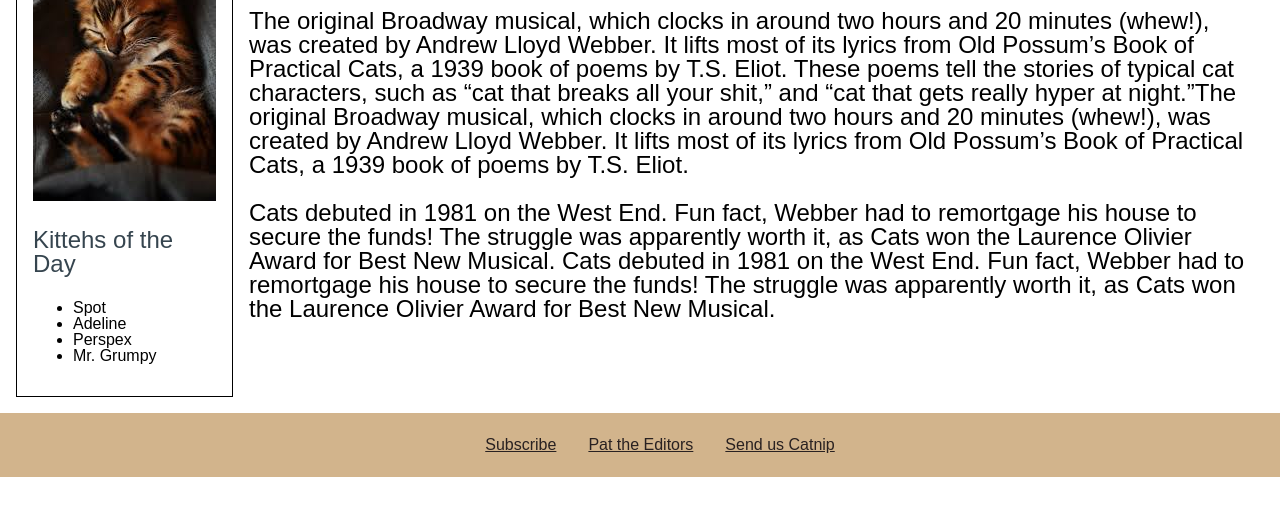
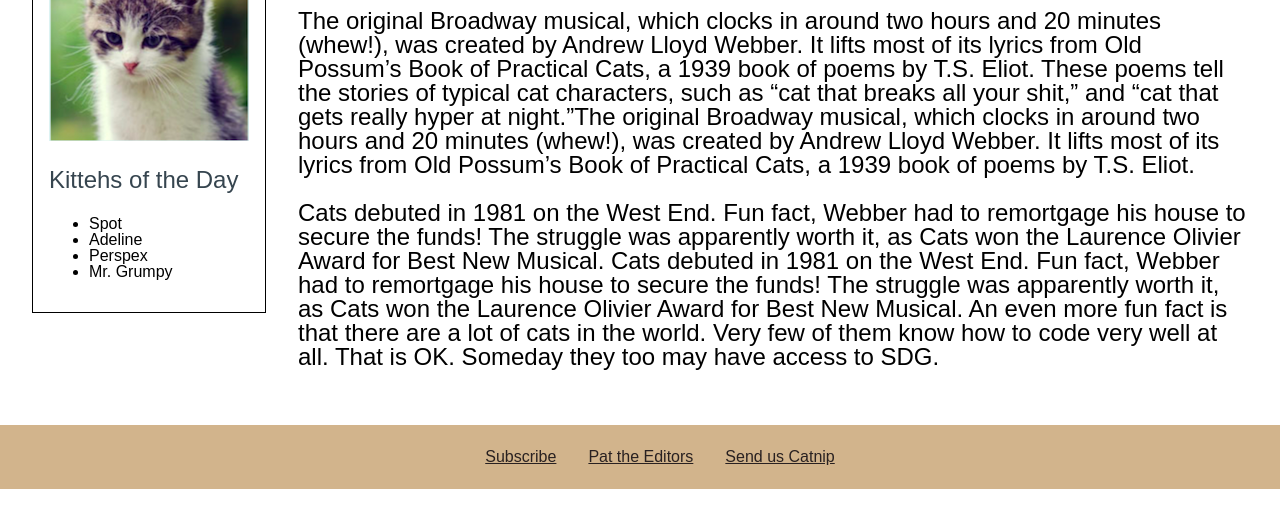
Before and after one commit to clgrogan/the-daily-kitteh, a website: page public/index.html in a window 1280 px wide. Shown: the part 322-843 px from the top of the page. Drawn offline with Linux system fonts and the light colour scheme.

Commit message:
updated project 1

```diff
--- a/public/index.html
+++ b/public/index.html
@@ -21,8 +21,8 @@
 
     <main>
       <section class="left_section">
-        <!-- <div class="cat_container"> -->
-        <img src="./images/kitten.jpeg" alt="A Cat" />
+        <div class="cat_container">
+          <img src="./images/kitten4.png" alt="A Cat" />
           <h3>Kittehs of the Day</h3>
           <ul class="KOD">
             <li>Spot</li>
@@ -30,7 +30,7 @@
             <li>Perspex</li>
             <li>Mr. Grumpy</li>
           </ul>
-        <!-- </div> -->
+        </div>
       </section>
 
       <section class="right_section">
@@ -53,13 +53,14 @@
           Cats debuted in 1981 on the West End. Fun fact, Webber had to
           remortgage his house to secure the funds! The struggle was apparently
           worth it, as Cats won the Laurence Olivier Award for Best New Musical.
+          An even more fun fact is that there are a lot of cats in the world.
+          Very few of them know how to code very well at all. That is OK.
+          Someday they too may have access to SDG.
         </p>
       </section>
     </main>
     <nav class="bottom-nav">
       <ul>
-        <!-- <li>XXXXXX</li> -->
-        <!-- <li><a href="/index.html">Ferrel Adventures</a></li> -->
         <li><a href="https://www.google.com">Subscribe</a></li>
         <li><a href="//www.microsoft.com">Pat the Editors</a></li>
         <li><a href="mailto:curtgrogan@outlook.com">Send us Catnip</a></li>
--- a/public/screen.css
+++ b/public/screen.css
@@ -74,19 +74,20 @@ main section {
   padding: 1rem;
 }
 
-.left_section {
+/* .left_section {
   width: 25%;
   border: 0.1rem;
   border-style: solid;
-}
+} */
 
 .right_section p {
   font: 1.5rem / 1 sans-serif;
 }
 
-/* .cat_container {
-  border: 10px;
+.cat_container {
+  padding: 1rem;
+  border: 0.1rem;
   border-color: black;
   border-style: solid;
-  background-color: violet;
-} */
+  /* background-color: violet; */
+}
```
Also changed, not shown: package.json (+5 -3 lines), public/images/kitten4.png (added), 1 other file. Lines whose indentation alone changed are shown as unchanged.
